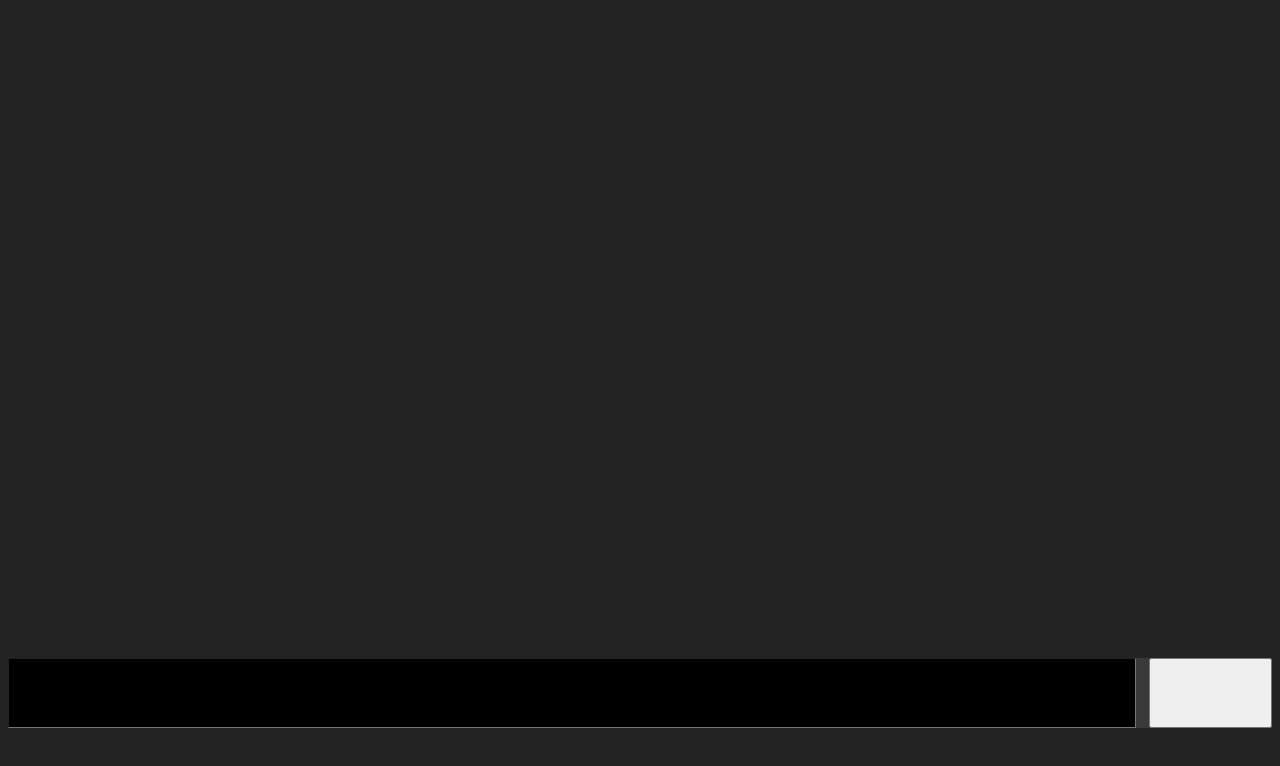
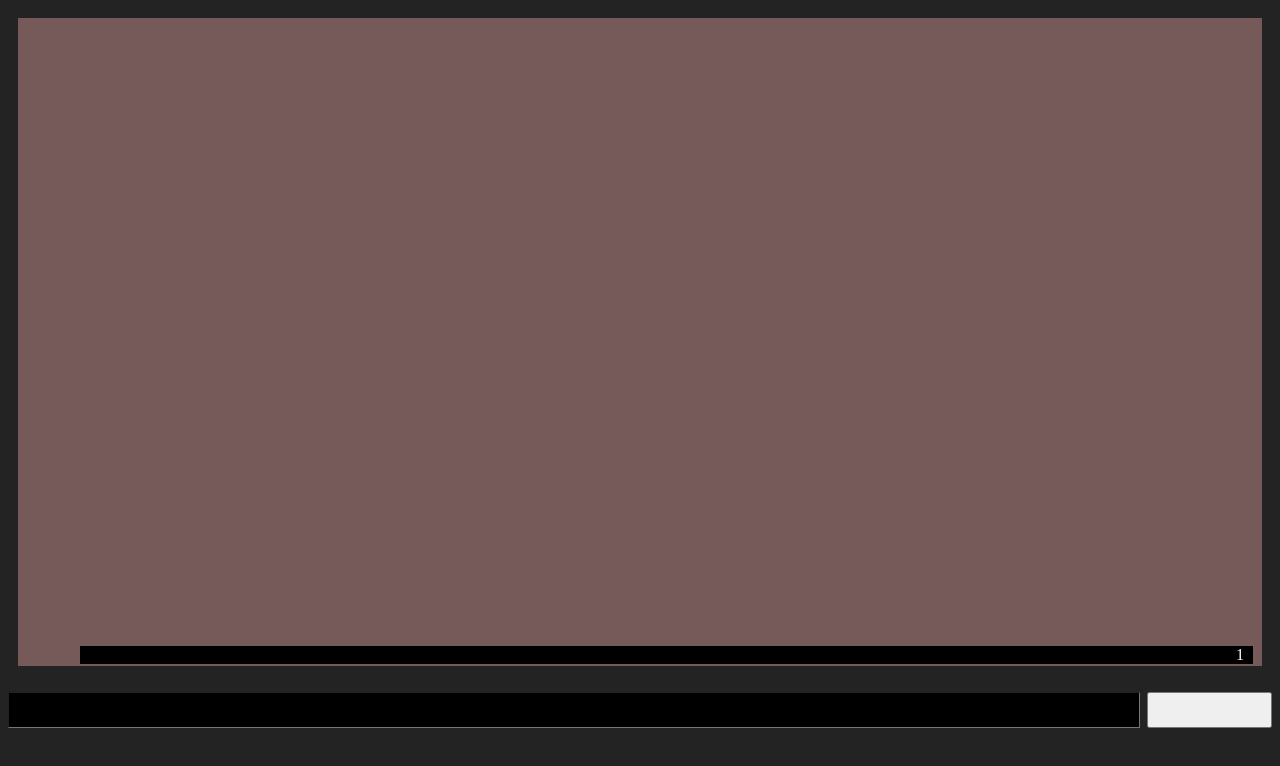
Before and after one commit to karthikb191/ChatApp, a React (Vite) app in the folder Client/: page / in a window 1280 px wide. Both pictures are taken after a click on the button 1210 px from the left and 693 px from the top of the page. Shown: the top 766 px of the page. Built offline with nearby package versions, Linux system fonts and the light colour scheme.

Commit message:
made click functional

```diff
--- a/Client/src/App.tsx
+++ b/Client/src/App.tsx
@@ -3,12 +3,7 @@
 //import viteLogo from './assets/vite.svg'
 //import heroImg from './assets/hero.png'
 import './Css/App.css'
-import {ProfileHolder, TextInputBar} from './Components/ChatPageComponents'
-
-function HelloReturner() : string
-{
-  return "Hello World!";
-}
+import ChatPage from './Components/ChatPage';
 
 function TestApp()
 {
@@ -18,12 +13,7 @@ function TestApp()
         <h1> {HelloReturner()} </h1>
       </section>
       <ProfileHolder /> */}
-
-      <div id="chatWindow">
-        <div id="messagesList">
-        </div>
-        <TextInputBar />
-      </div>
+      <ChatPage />
     </>
   )
 
--- a/Client/src/Components/ChatPage.tsx
+++ b/Client/src/Components/ChatPage.tsx
@@ -1,22 +1,55 @@
 import React from "react";
+import { useState } from 'react';
+import {ProfileHolder, TextInputBar, TextComponent} from './ChatPageComponents'
+
 
 class ChatPage extends React.Component
 {
     constructor(props = {})
     {
         super(props);
+
+        this.state =
+        {
+            messageHolder : this.messageHolder
+        };
     }
 
     render()
     {
         // Message holder
         // input type box
+        const messageNodes = this.state.messageHolder.map(
+            (message : string) => <TextComponent data={message} classNameStr="messageItem" />
+        );
+
         return (
-            <>
-
-            </>
+            <div id="chatWindow">
+                <div id="messagesList">
+                    {messageNodes}
+                </div>
+                <TextInputBar onClick={this.onSendClicked}/>
+            </div>
         );
     }
+
+    onSendClicked = () =>
+    {
+        this.addMessage((this.messageHolder.length + 1).toString())
+        this.setState({messageHolder: this.messageHolder})
+
+        // messageHolder.map(
+        //     () => console.log("testtt")
+        // );
+        //this.addMessage((this.messageHolder.length + 1).toString());
+    }
+
+    addMessage(message: string) : void
+    {
+        this.messageHolder.unshift(message)
+    }
+
+    messageHolder : string[] = []
 };
 
 export default ChatPage
--- a/Client/src/Components/ChatPageComponents.tsx
+++ b/Client/src/Components/ChatPageComponents.tsx
@@ -1,23 +1,43 @@
 //import React from 'react'
+
+type TextProps =
+{
+    data : string;
+    classNameStr : string;
+};
+
+type SendButtonProps =
+{
+    onClick : () => void;
+};
 
 function ProfileHolder()
 {
     return <h2> {"TEST Hello Hello TEST TESST"} </h2>
 }
 
-function MessageHolder()
+function MessageContainer()
 {
 
 }
 
-function TextInputBar()
+function TextComponent(props : TextProps)
+{
+    return (
+        <div className={props.classNameStr}>
+            <p>{props.data}</p>
+        </div>
+    );
+}
+
+function TextInputBar(props : SendButtonProps)
 {
     return (
         <>
         <div id = "textInputContainer">
             <input id="inputField" type="text" minLength={1} maxLength={256} >
             </input>
-            <input id="sendButton" type="button" />
+            <input id="sendButton" type="button" onClick={props.onClick}/>
         </div>
         </>
     )
@@ -28,4 +48,4 @@ function MessageWindow()
 
 }
 
-export {ProfileHolder, MessageHolder, TextInputBar, MessageWindow}
+export {ProfileHolder, MessageContainer, TextInputBar, MessageWindow, TextComponent}
--- a/Client/src/Css/App.css
+++ b/Client/src/Css/App.css
@@ -12,28 +12,47 @@
 {
     display: flex;
     flex-direction: column;
-    flex-flow: column;
+    flex: 0 0 auto;
     justify-content:space-between;
     height: 90vh;
 }
 
 #messagesList
 {
+    background: var(--chatBoxBackgroundColor);
     display: flex;
+    flex-direction: column-reverse;
+
     margin: 10px;
     height: 90%;
 }
 
+#messagesList .messageItem
+{
+    display: block;
+    color: var(--receiveMessageColor);
+    background-color: var(--receiveMessageBgColor);
+    text-align: right;
+    margin: 2px;
+    margin-right: 0.75%;
+    margin-left: 5%;
+}
+
+#messagesList .messageItem p
+{
+    margin: 0px;
+    margin-right: 0.75%;
+    margin-left: 0.75%;
+}
+
 #textInputContainer
 {
-    background: var(--chatBoxBackgroundColor);
     border-color: var(--chatBoxBorderColor);
-    text-align: left;
+    text-align: right;
     display: flex;
     flex-direction: row;
     /* flex: 0 0 auto; */
     justify-content: space-between;
-    height: 10%;
 }
 
 #inputField
@@ -44,9 +63,10 @@
 
     /*flex-grow: 0.71;*/
     /* flex: 0 0 auto; */
+    height: 30px;
     width: 90%;
-    margin-right: 1%;
-    padding: 10px;
+    margin-right: 0.5%;
+    padding: 2px;
     /* border-color: var(--chatBoxBorderColor); */
 }
 
--- a/Client/src/Css/Index.css
+++ b/Client/src/Css/Index.css
@@ -3,11 +3,12 @@
 {
     --bgColor : #232323;
     --textColor : #ffc9c9;
-    --chatBoxBackgroundColor : #3a3a3a;
+    --chatBoxBackgroundColor : #765a5a;
     --chatBoxBorderColor : #000000;
     --chatBoxColor : #000000;
     --receiveMessageBorderColor : #000000;
-    --receiveMessageColor : #000000;
+    --receiveMessageBgColor : #000000;
+    --receiveMessageColor : #fefefe;
     --sentMessageBorderColor : #000000;
     --sentMessageColor : #000000;
     --sendBoxColor : #000000;
```
